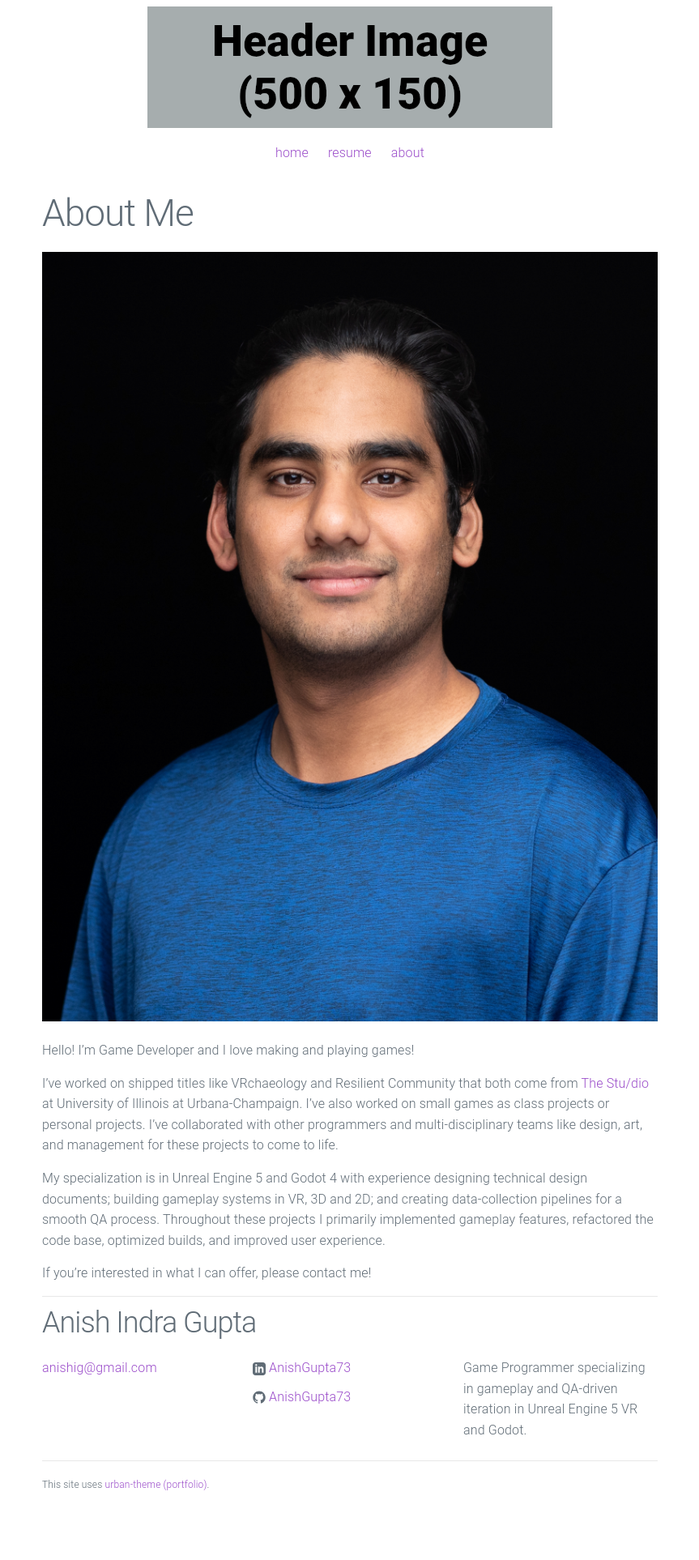
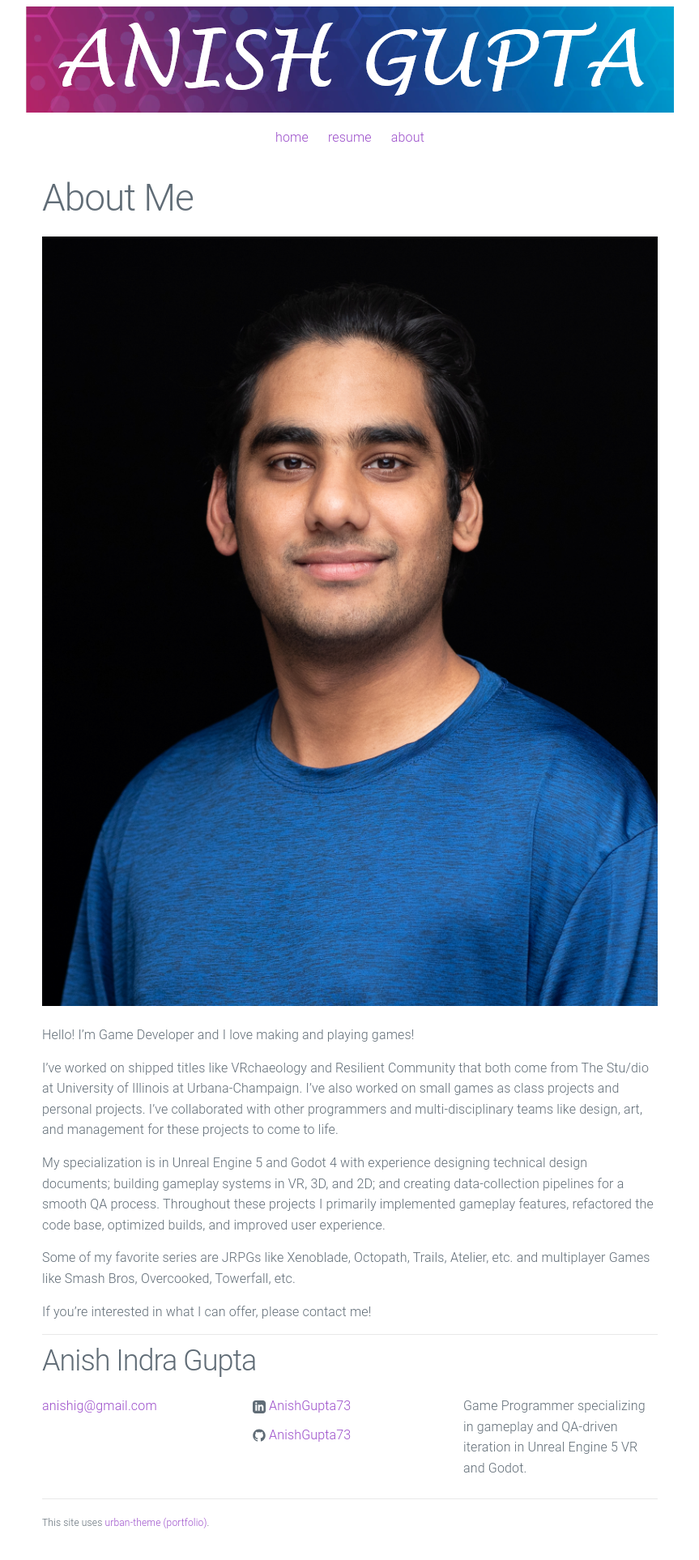
Before and after one commit to AnishGupta73/anishgupta73.github.io, a Jekyll site: the page built from about.md, in a window 1280 px wide. Shown: the whole page at 81% size, without its empty margins (208-1071 px from the left). Built offline with Jekyll 4.4.1, drawn with Linux system fonts in a browser that asks for light colours; before the commit the page ends 1878 px from its top, so only the background shows below that.

Commit message:
test header and updated About me

```diff
--- a/about.md
+++ b/about.md
@@ -8,10 +8,12 @@ permalink: /about/
 
 Hello! I'm Game Developer and I love making and playing games!
 
-I've worked on shipped titles like VRchaeology and Resilient Community that both come from [The Stu/dio](https://games.illinois.edu) at University of Illinois at Urbana-Champaign. I've also worked on small games as class projects or personal projects.
+I've worked on shipped titles like VRchaeology and Resilient Community that both come from The Stu/dio at University of Illinois at Urbana-Champaign. I've also worked on small games as class projects and personal projects.
 I've collaborated with other programmers and multi-disciplinary teams like design, art, and management for these projects to come to life.
 
-My specialization is in Unreal Engine 5 and Godot 4 with experience designing technical design documents; building gameplay systems in VR, 3D and 2D; and creating data-collection pipelines for a smooth QA process.
+My specialization is in Unreal Engine 5 and Godot 4 with experience designing technical design documents; building gameplay systems in VR, 3D, and 2D; and creating data-collection pipelines for a smooth QA process.
 Throughout these projects I primarily implemented gameplay features, refactored the code base, optimized builds, and improved user experience.
 
+Some of my favorite series are JRPGs like Xenoblade, Octopath, Trails, Atelier, etc. and multiplayer Games like Smash Bros, Overcooked, Towerfall, etc.
+
 If you're interested in what I can offer, please contact me!
```
Also changed, not shown: assets/header.png, assets/header_old.png (added).
